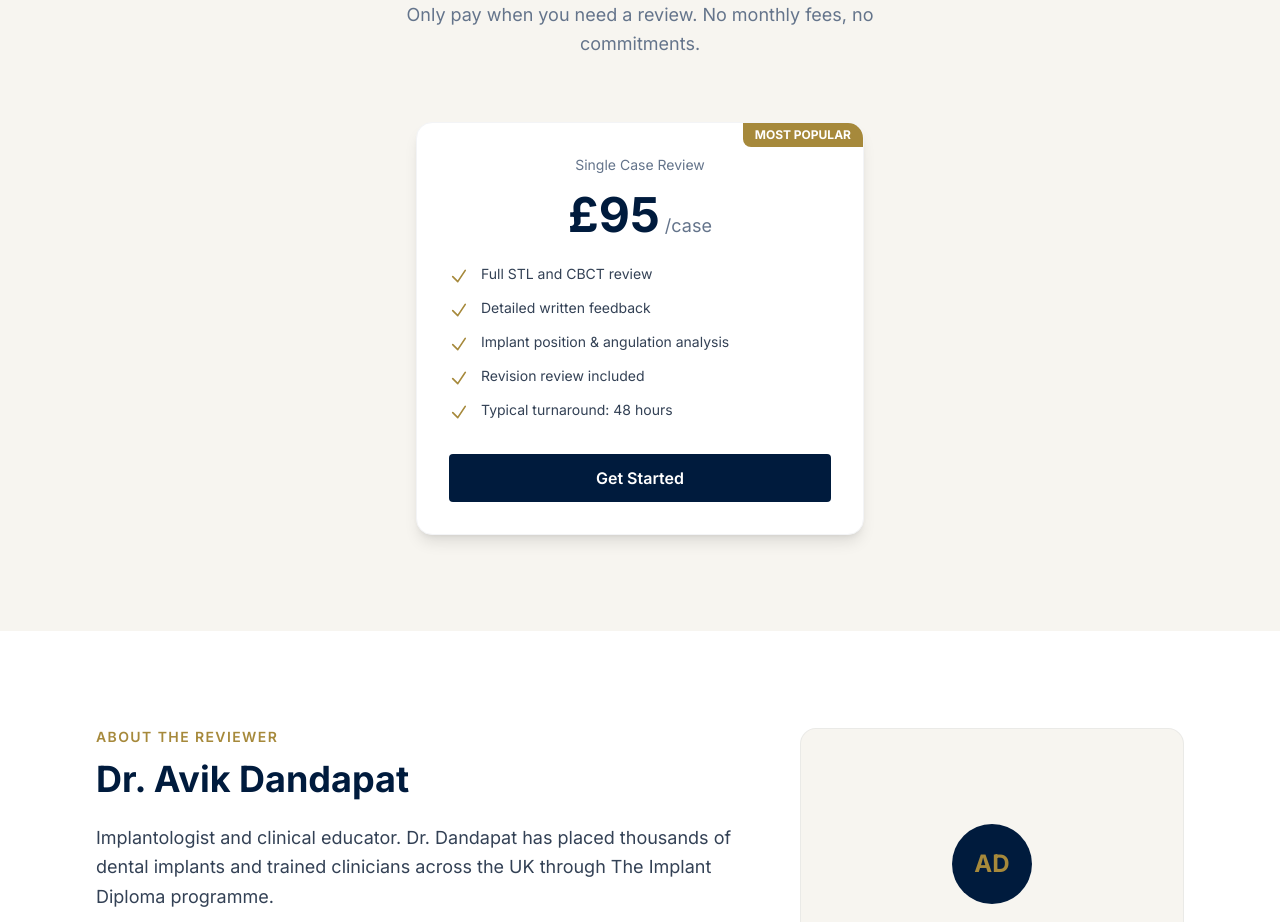
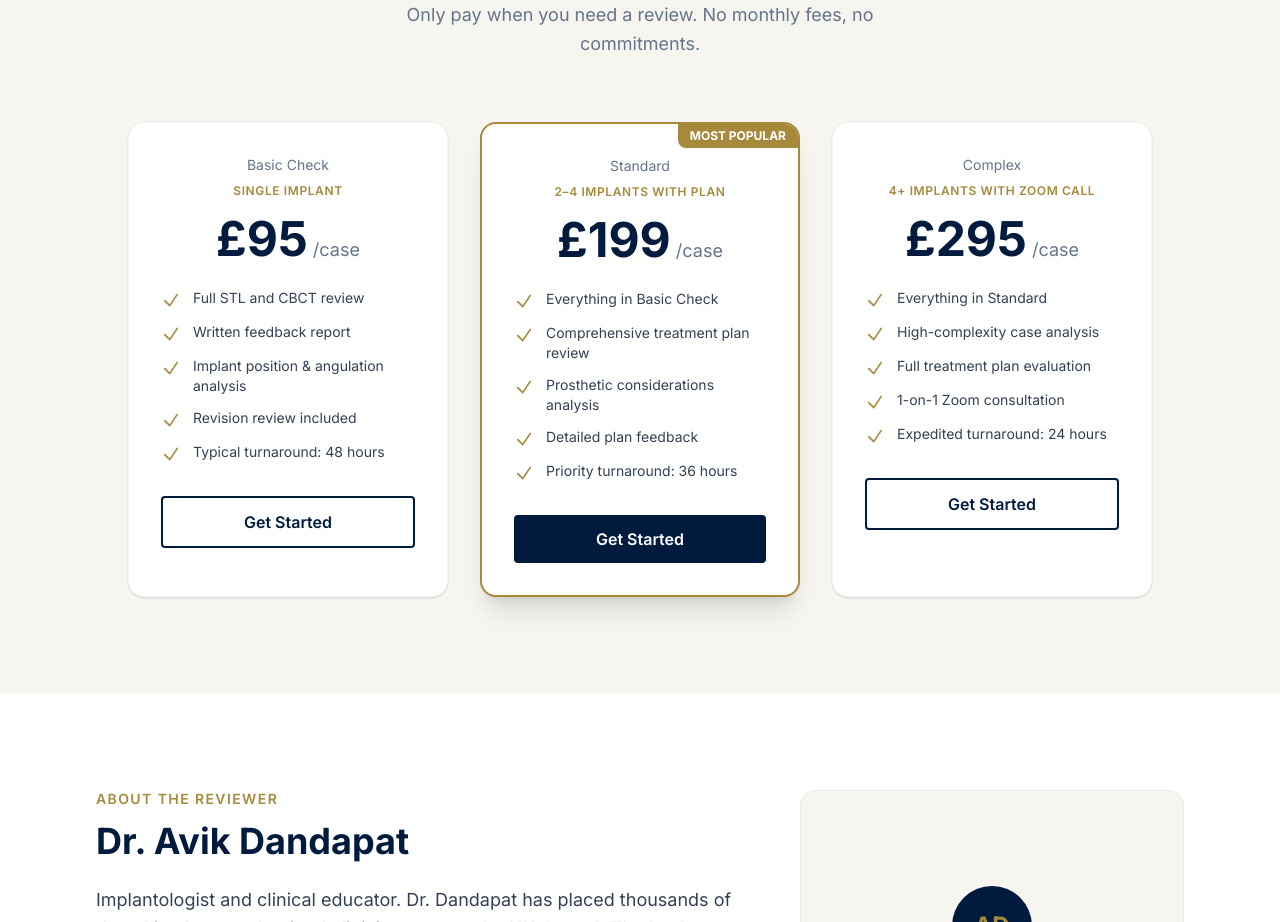
Before and after one commit to Kiteboy001/implantcheck, a Next.js app: page / in a window 1280 px wide. Shown: the part 2420-3342 px from the top of the page. Built offline with nearby package versions, Linux system fonts and the light colour scheme.

Commit message:
feat: three-tier pricing — Basic £95, Standard £199, Complex £295 with Zoom

```diff
--- a/app/page.tsx
+++ b/app/page.tsx
@@ -363,53 +363,93 @@ export default function LandingPage() {
             </p>
           </div>
 
-          <div className="max-w-md mx-auto">
-            <div className="bg-white rounded-2xl border border-gray-100 shadow-lg p-8 text-center relative overflow-hidden">
-              <div className="absolute top-0 right-0 bg-gold text-white text-xs font-bold px-3 py-1 rounded-bl-lg">
-                MOST POPULAR
-              </div>
-
-              <p className="text-muted text-sm mb-4">Single Case Review</p>
+          <div className="grid md:grid-cols-3 gap-8 max-w-5xl mx-auto">
+            {/* Basic Check */}
+            <div className="bg-white rounded-2xl border border-gray-100 shadow p-8 text-center">
+              <p className="text-muted text-sm mb-2">Basic Check</p>
+              <p className="text-xs text-gold font-semibold uppercase tracking-wider mb-4">Single implant</p>
               <div className="mb-6">
                 <span className="text-5xl font-bold text-navy font-[(family-name:var(--font-garamond))]">
                   £95
                 </span>
                 <span className="text-muted text-lg"> /case</span>
               </div>
-
               <ul className="space-y-3 mb-8 text-left">
                 {[
                   "Full STL and CBCT review",
-                  "Detailed written feedback",
+                  "Written feedback report",
                   "Implant position & angulation analysis",
                   "Revision review included",
                   "Typical turnaround: 48 hours",
-                ].map((feature, i) => (
+                ].map((f, i) => (
                   <li key={i} className="flex items-start gap-3 text-sm text-body">
-                    <svg
-                      className="w-5 h-5 text-gold flex-shrink-0 mt-0.5"
-                      fill="none"
-                      viewBox="0 0 24 24"
-                      stroke="currentColor"
-                      strokeWidth={2}
-                    >
-                      <path
-                        strokeLinecap="round"
-                        strokeLinejoin="round"
-                        d="m4.5 12.75 6 6 9-13.5"
-                      />
+                    <svg className="w-5 h-5 text-gold flex-shrink-0 mt-0.5" fill="none" viewBox="0 0 24 24" stroke="currentColor" strokeWidth={2}>
+                      <path strokeLinecap="round" strokeLinejoin="round" d="m4.5 12.75 6 6 9-13.5" />
                     </svg>
-                    {feature}
+                    {f}
                   </li>
                 ))}
               </ul>
+              <Link href="/auth/signup" className="block w-full px-6 py-3 border-2 border-navy text-navy rounded font-semibold hover:bg-navy hover:text-white transition-colors text-center">Get Started</Link>
+            </div>
 
-              <Link
-                href="/auth/signup"
-                className="block w-full px-6 py-3 bg-navy text-white rounded font-semibold hover:bg-navy-light transition-colors text-center"
-              >
-                Get Started
-              </Link>
+            {/* Standard */}
+            <div className="bg-white rounded-2xl border-2 border-gold shadow-xl p-8 text-center relative overflow-hidden">
+              <div className="absolute top-0 right-0 bg-gold text-white text-xs font-bold px-3 py-1 rounded-bl-lg">MOST POPULAR</div>
+              <p className="text-muted text-sm mb-2">Standard</p>
+              <p className="text-xs text-gold font-semibold uppercase tracking-wider mb-4">2–4 implants with plan</p>
+              <div className="mb-6">
+                <span className="text-5xl font-bold text-navy font-[(family-name:var(--font-garamond))]">
+                  £199
+                </span>
+                <span className="text-muted text-lg"> /case</span>
+              </div>
+              <ul className="space-y-3 mb-8 text-left">
+                {[
+                  "Everything in Basic Check",
+                  "Comprehensive treatment plan review",
+                  "Prosthetic considerations analysis",
+                  "Detailed plan feedback",
+                  "Priority turnaround: 36 hours",
+                ].map((f, i) => (
+                  <li key={i} className="flex items-start gap-3 text-sm text-body">
+                    <svg className="w-5 h-5 text-gold flex-shrink-0 mt-0.5" fill="none" viewBox="0 0 24 24" stroke="currentColor" strokeWidth={2}>
+                      <path strokeLinecap="round" strokeLinejoin="round" d="m4.5 12.75 6 6 9-13.5" />
+                    </svg>
+                    {f}
+                  </li>
+                ))}
+              </ul>
+              <Link href="/auth/signup" className="block w-full px-6 py-3 bg-navy text-white rounded font-semibold hover:bg-navy-light transition-colors text-center">Get Started</Link>
+            </div>
+
+            {/* Complex */}
+            <div className="bg-white rounded-2xl border border-gray-100 shadow p-8 text-center">
+              <p className="text-muted text-sm mb-2">Complex</p>
+              <p className="text-xs text-gold font-semibold uppercase tracking-wider mb-4">4+ implants with Zoom call</p>
+              <div className="mb-6">
+                <span className="text-5xl font-bold text-navy font-[(family-name:var(--font-garamond))]">
+                  £295
+                </span>
+                <span className="text-muted text-lg"> /case</span>
+              </div>
+              <ul className="space-y-3 mb-8 text-left">
+                {[
+                  "Everything in Standard",
+                  "High-complexity case analysis",
+                  "Full treatment plan evaluation",
+                  "1-on-1 Zoom consultation",
+                  "Expedited turnaround: 24 hours",
+                ].map((f, i) => (
+                  <li key={i} className="flex items-start gap-3 text-sm text-body">
+                    <svg className="w-5 h-5 text-gold flex-shrink-0 mt-0.5" fill="none" viewBox="0 0 24 24" stroke="currentColor" strokeWidth={2}>
+                      <path strokeLinecap="round" strokeLinejoin="round" d="m4.5 12.75 6 6 9-13.5" />
+                    </svg>
+                    {f}
+                  </li>
+                ))}
+              </ul>
+              <Link href="/auth/signup" className="block w-full px-6 py-3 border-2 border-navy text-navy rounded font-semibold hover:bg-navy hover:text-white transition-colors text-center">Get Started</Link>
             </div>
           </div>
         </div>
```
Also changed, not shown: 2 other files (tests, documents, lock files or other folders).
